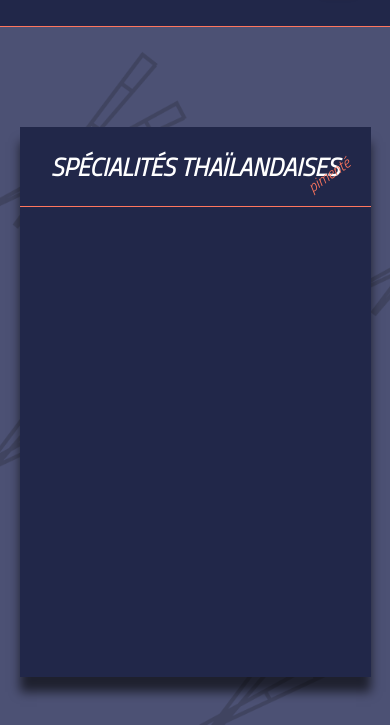
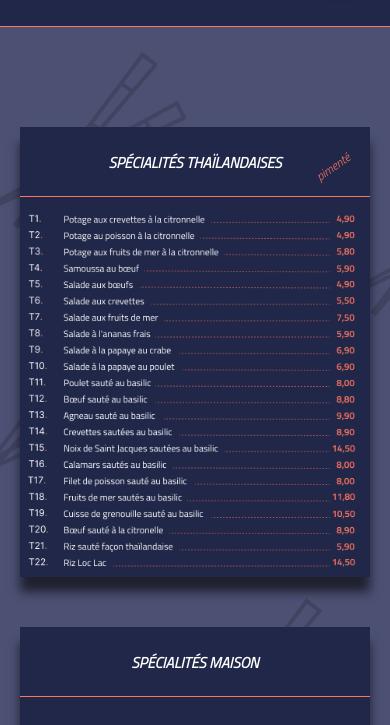
Before and after one commit to WayZzYTV/palais, a plain HTML site: page carte.html in a window 390 px wide. Shown: the part 53-778 px from the top of the page. Drawn offline with Linux system fonts and the light colour scheme; a web font is replaced by a local one.

Commit message:
ajout-thai

```diff
--- a/carte.html
+++ b/carte.html
@@ -65,6 +65,7 @@
           <span>pimenté</span>
         </div>
         <div class="produits">
+          <img src="./ressources/thai.png">
         </div>
       </div>
 
--- a/css/style.css
+++ b/css/style.css
@@ -531,7 +531,7 @@ footer a:hover {
   top: 0;
   left: 0;
   width: 100%;
-  height: 80px;
+  height: 70px;
   border-bottom: solid 1px var(--orange);
   transition: 0.3s;
 }
@@ -568,6 +568,13 @@ footer a:hover {
   color: white;
 }
 
+.carte .produits img {
+  position: absolute;
+  top: 0;
+  left: 0;
+  width: 100%;
+}
+
 .carte:hover {
   transform: scale(1.1, 1.1);
   box-shadow: 5px 5px 30px 15px rgba(0,0,0,0.25), -5px -5px 30px 15px rgba(0,0,0,0.22);
@@ -597,6 +604,21 @@ footer a:hover {
   }
 }
 
+@media (max-width:510px) {
+  .carte {
+    width: 350px;
+    height: 450px;
+  }
+
+  .carte .titre h2 {
+    font-size: max(1vw,15px);
+  }
+
+  .carte .titre span {
+    font-size: 12px;
+  }
+}
+
 @media (max-width:420px) {
   .logo {
     font-size: 20px;
@@ -608,6 +630,13 @@ footer a:hover {
   }
 }
 
+@media (max-width:380px) {
+  .carte {
+    width: 300px;
+    height: 400px;
+  }
+}
+
 @media (max-width:355px) {
   .home img {
     min-width: 280px;
```
